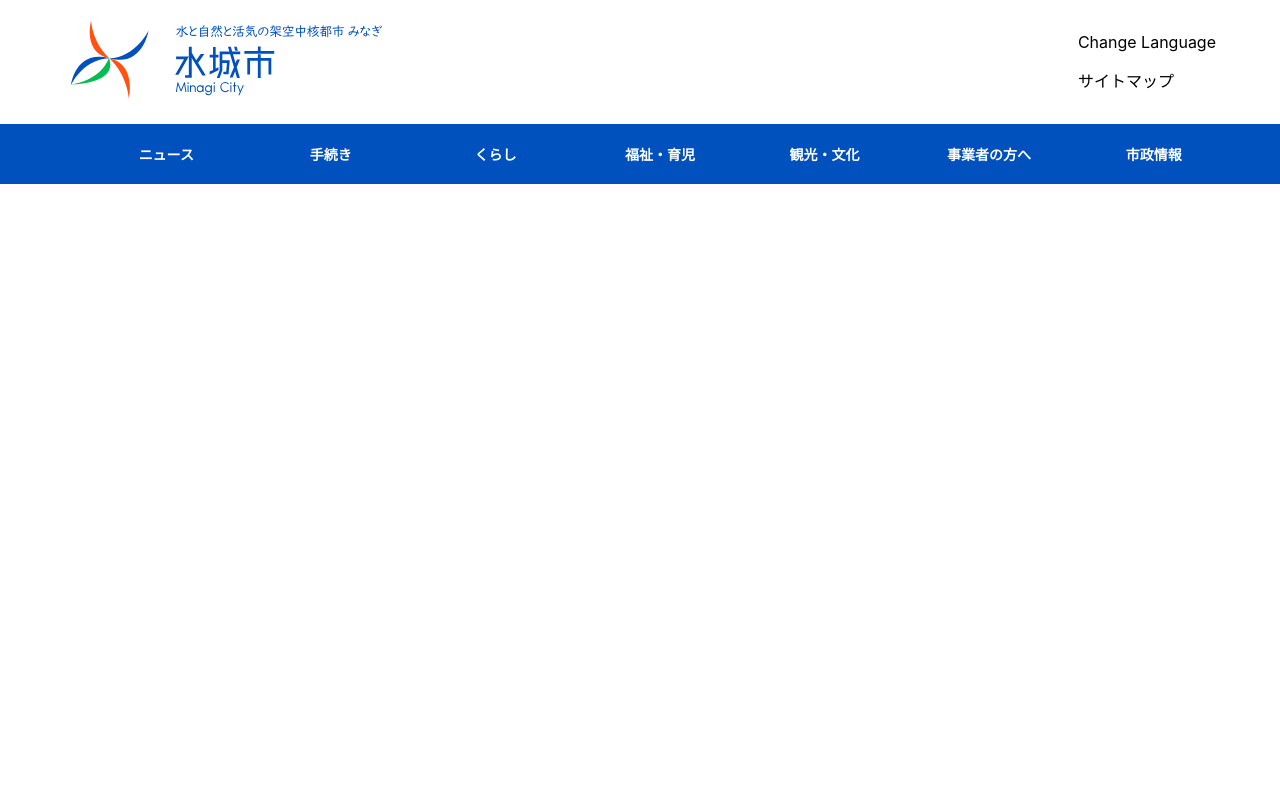
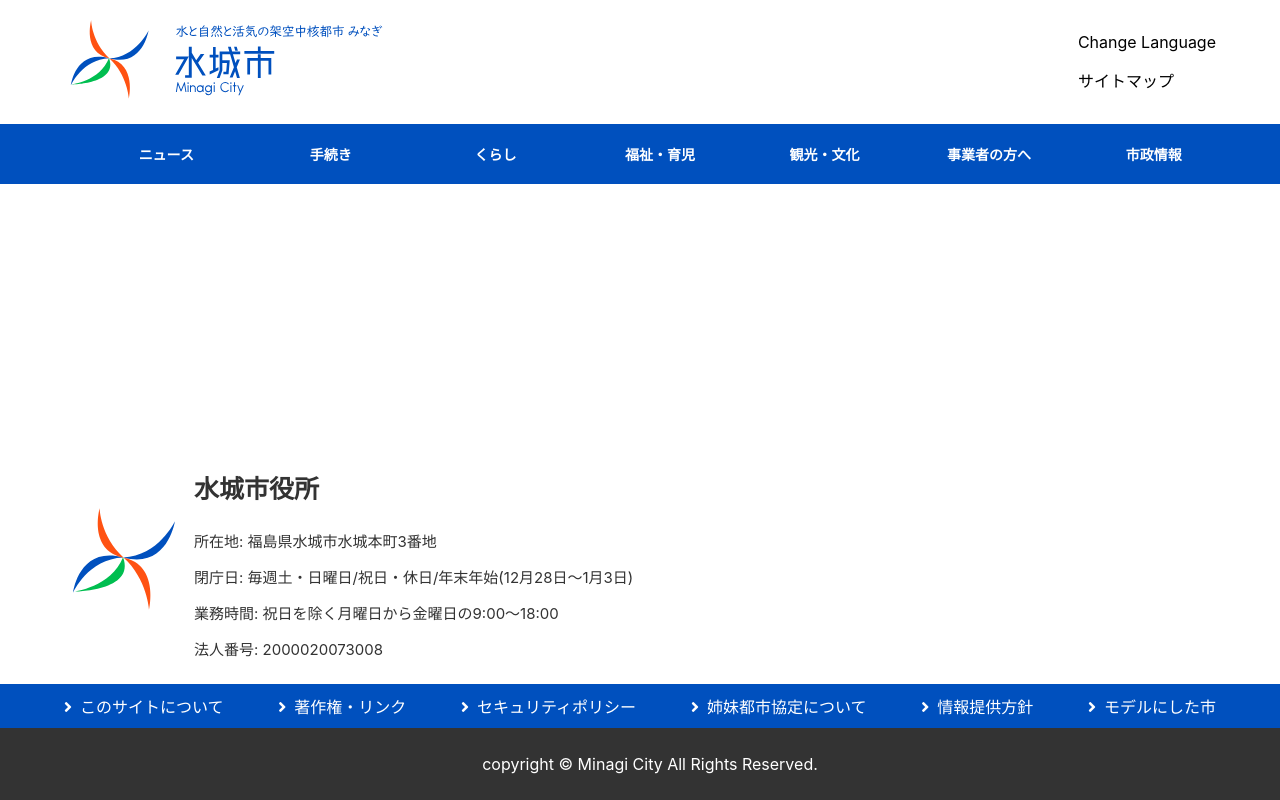
Before and after one commit to kazuki19992/Minagi-City, a React (Create React App) app: page / in a window 1280 px wide. Built offline with nearby package versions, Linux system fonts and the light colour scheme.

Commit message:
フッター(仮)

```diff
--- a/public/index.html
+++ b/public/index.html
@@ -25,7 +25,7 @@
       Learn how to configure a non-root public URL by running `npm run build`.
     -->
     <title>水城市</title>
-    <script src="./all.min.js"></script>
+    <link rel="stylesheet" href="https://use.fontawesome.com/releases/v5.15.3/css/all.css">
 
     <meta name="msapplication-square70x70logo" content="/site-tile-70x70.png">
     <meta name="msapplication-square150x150logo" content="/site-tile-150x150.png">
--- a/src/App.js
+++ b/src/App.js
@@ -1,6 +1,7 @@
 // import logo from './logo.svg';
 import './App.css';
 import Header from './Components/Header'
+import Footer from './Components/Footer'
 
 import Top from './Views/Top'
 import { BrowserRouter as Router, Route} from 'react-router-dom'
@@ -13,6 +14,7 @@ function App() {
         <div className="contents-wrapper">
           <Route exact path='/' component={Top} />
         </div>
+        <Footer />
       </Router>
     </div>
   );
--- /dev/null
+++ b/src/Components/Footer.css
@@ -0,0 +1,89 @@
+.footerFixed{
+    /* min-height: 100vh;
+    position: relative;
+    padding-bottom: 300px;
+    box-sizing: border-box; */
+}
+
+footer {
+    position: absolute;
+    bottom: 0;
+    width: 100%;
+    min-width: 360px;
+
+    padding-top: 20px;
+    /* background-color: #333; */
+    /* background: -moz-linear-gradient(top, rgba(0,0,0,0), #333 35%);
+    background: -webkit-linear-gradient(top, rgba(0,0,0,0), #333 35%);
+    background: linear-gradient(to bottom, rgba(0,0,0,0), #333 35%); */
+}
+
+.contentsWrapper {
+    width: 90%;
+    margin-left: auto;
+    margin-right: auto;
+}
+
+.contentsWrapper .container1 {
+    display: flex;
+    align-items: center;
+}
+
+.contentsWrapper .container1 .footerImg {
+    height: 120px;
+}
+
+.contentsWrapper .container1 .container2 {
+    margin-left: 10px;
+}
+
+.contentsWrapper .container1 .container2 p {
+    /* color: #fff; */
+    color: #333;
+    font-size: 15px;
+}
+
+.contentsWrapper .container1 .container2 .cityName {
+    font-weight: bold;
+    font-size: 25px;
+}
+
+.container3 {
+    background-color: #0050BE;
+}
+
+.container4 {
+    margin-top: 10px;
+    display: flex;
+    justify-content: space-between;
+    flex-wrap: wrap;
+    padding: 10px 0;
+    width: 90%;
+    margin-left: auto;
+    margin-right: auto;
+}
+
+.container4 .footerLink1 {
+    color: #ffffff;
+    display: block;
+    text-decoration: none;
+}
+
+.container4 .footerLink1::before {
+    color: #ffffff;
+    font-family: "Font Awesome 5 Free";
+    font-weight: 900;
+    display: inline-block;
+    margin-right: .5em;
+    -webkit-font-smoothing: antialiased;
+    -moz-osx-font-smoothing: grayscale;
+    content: "\f105"
+}
+
+.copyrightSection {
+    width: 100%;
+    color: #fff;
+    text-align: center;
+    padding: 10px;
+    background-color: #333;
+}
--- /dev/null
+++ b/src/Components/Footer.js
@@ -0,0 +1,37 @@
+import footerImg from './Footer.svg'
+import './Footer.css'
+import { Link } from 'react-router-dom'
+
+export default function Footer (props) {
+    return (
+        <div className="footerFixed">
+            <footer>
+                <div className="contentsWrapper">
+                    <div className="container1">
+                        <img src={footerImg} alt="こちらは、水城市役所です" className="footerImg"/>
+                        <div className="container2">
+                            <p className="cityName">水城市役所</p>
+                            <p>所在地: 福島県水城市水城本町3番地</p>
+                            <p>閉庁日: 毎週土・日曜日/祝日・休日/年末年始(12月28日〜1月3日)</p>
+                            <p>業務時間: 祝日を除く月曜日から金曜日の9:00〜18:00</p>
+                            <p>法人番号: 2000020073008</p>
+                        </div>
+                    </div>
+                </div>
+                <div className="container3">
+                    <div className="container4">
+                        <Link to="#" className="footerLink1">このサイトについて</Link>
+                        <Link to="#" className="footerLink1">著作権・リンク</Link>
+                        <Link to="#" className="footerLink1">セキュリティポリシー</Link>
+                        <Link to="#" className="footerLink1">姉妹都市協定について</Link>
+                        <Link to="#" className="footerLink1">情報提供方針</Link>
+                        <a href="http://www.city.iwaki.lg.jp/" target="__blank" className="footerLink1">モデルにした市</a>
+                    </div>
+                </div>
+                <div className="copyrightSection">
+                    <p>copyright © Minagi City All Rights Reserved.</p>
+                </div>
+            </footer>
+        </div>
+    )
+}
```
Also changed, not shown: src/Components/Footer.svg (added).
